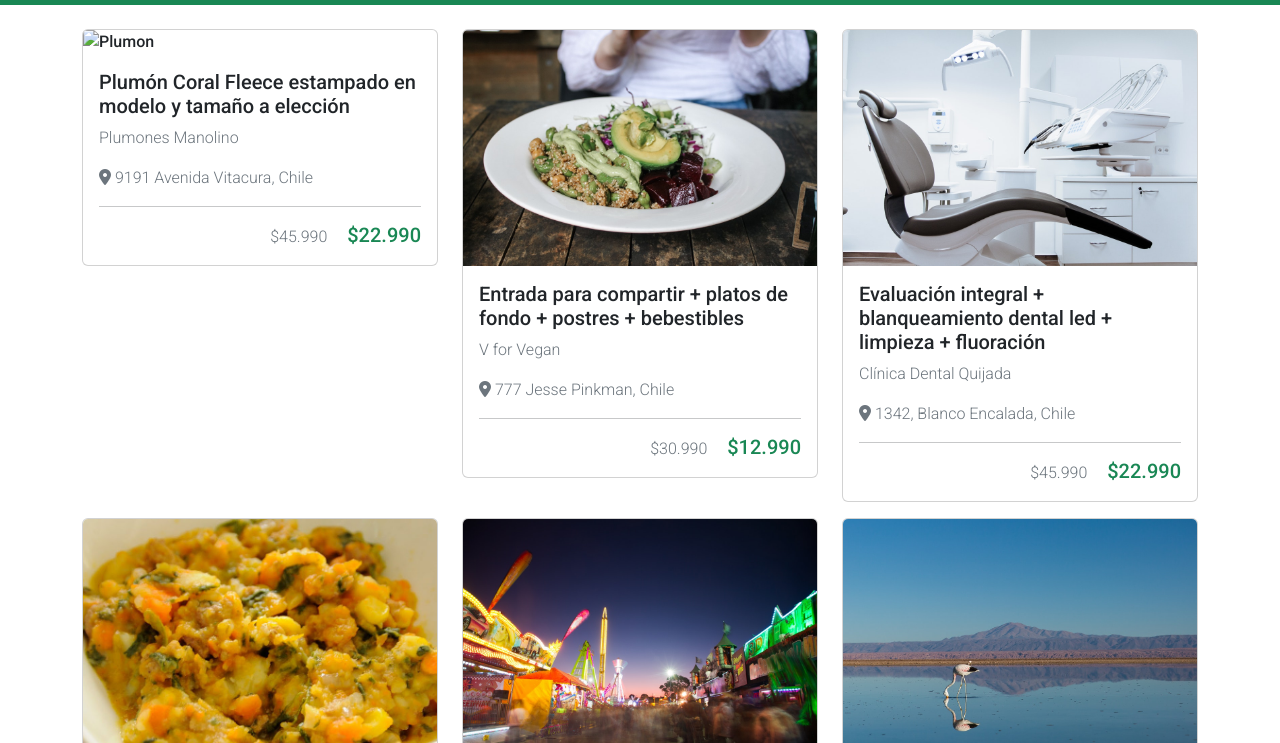
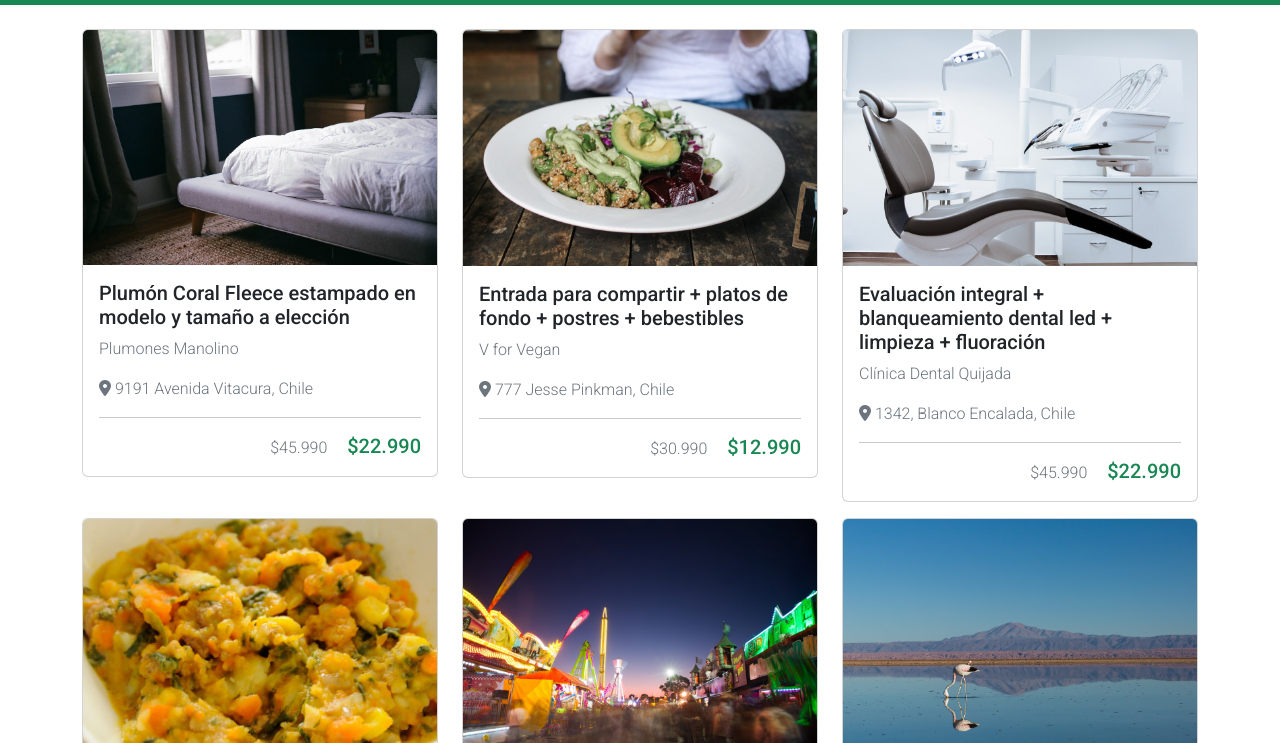
Before and after one commit to Tefaadiaz/Desafio4, a plain HTML site: page index.html in a window 1280 px wide. Shown: the part 52-795 px from the top of the page. Drawn offline with nearby package versions, Linux system fonts and the light colour scheme; the site is published under a folder, as on GitHub Pages, so addresses that start at the root find nothing.

Commit message:
modificacion ruta imagen plumón

```diff
--- a/index.html
+++ b/index.html
@@ -48,7 +48,7 @@
 
       <div class="col-12 col-sm-6 col-lg-4">
         <div class="card mb-3">
-          <img src="/assets/img/plumon.jpg" class="card-img-top img-fluid" alt="Plumon">
+          <img src="assets/img/plumon.jpg" class="card-img-top img-fluid" alt="Plumon">
           <div class="card-body">
             <h5>Plumón Coral Fleece estampado en modelo y tamaño a elección</h5>
             <p class="card-text text-secondary fw-light">Plumones Manolino</p>
```
